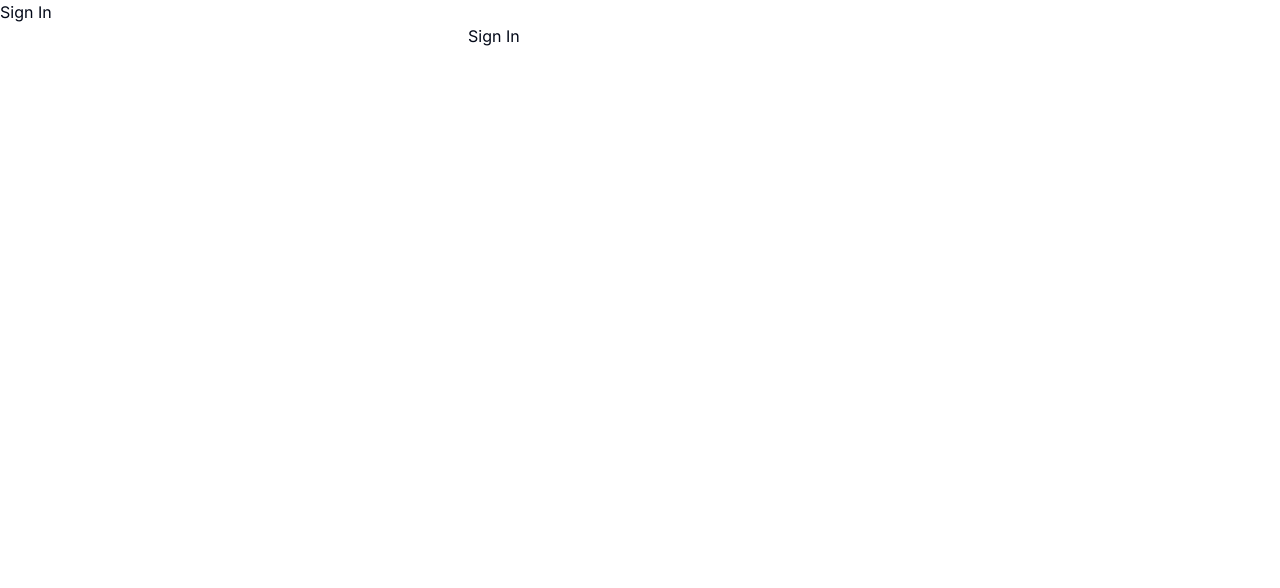
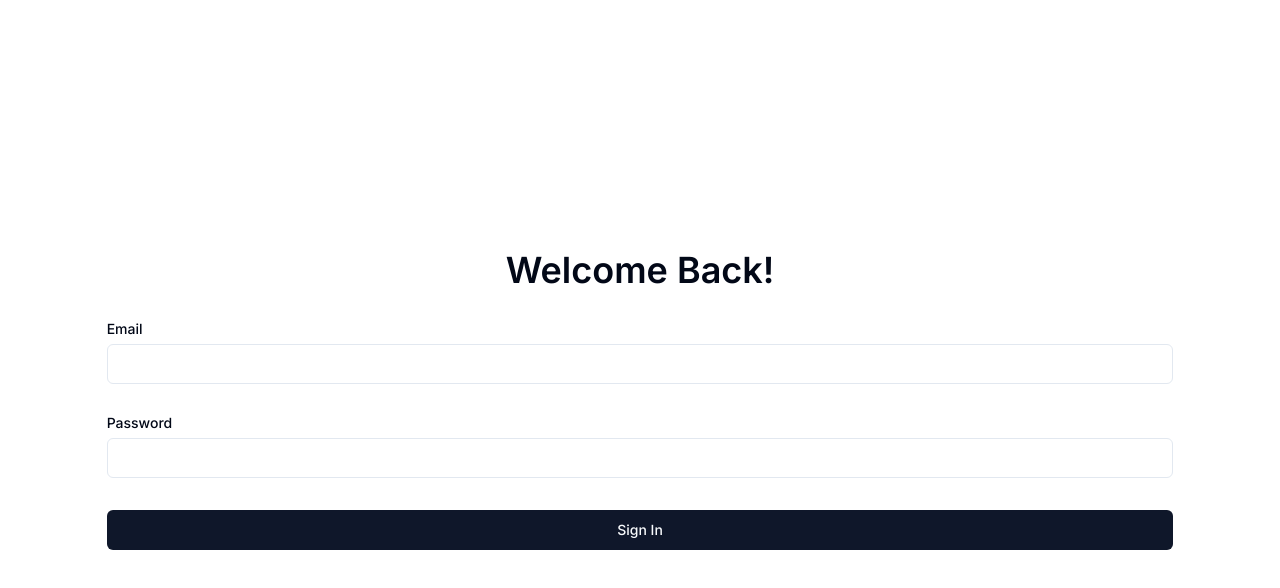
Before and after one commit to abdihashii/direct-messaging-app, a Next.js app in the folder client/: page /auth/sign-in in a window 1280 px wide. Shown: the top 588 px of the page. Built offline with nearby package versions, Linux system fonts and the light colour scheme.

Commit message:
basic design of sign in form

```diff
--- a/client/app/auth/SignInForm.tsx
+++ b/client/app/auth/SignInForm.tsx
@@ -3,6 +3,9 @@
 import { useForm } from 'react-hook-form';
 import { yupResolver } from '@hookform/resolvers/yup';
 import * as yup from 'yup';
+import { Button } from '@/components/ui/button';
+import { Input } from '@/components/ui/input';
+import { Label } from '@/components/ui/label';
 
 const schema = yup
   .object()
@@ -16,10 +19,22 @@ const SignInForm = () => {
   const {} = useForm({});
 
   return (
-    <form>
-      <input type="email" name="email" />
-      <input type="password" name="password" />
-      <button type="submit">Sign In</button>
+    <form className="flex flex-col gap-8 w-full">
+      <section className="flex flex-col gap-2">
+        <Label htmlFor="email">Email</Label>
+        <Input type="email" name="email" id="email" />
+      </section>
+
+      <section className="flex flex-col gap-2">
+        <Label htmlFor="password">Password</Label>
+        <Input type="password" name="password" id="password" />
+      </section>
+
+      <section>
+        <Button type="submit" className="w-full">
+          Sign In
+        </Button>
+      </section>
     </form>
   );
 };
--- a/client/app/auth/sign-in/page.tsx
+++ b/client/app/auth/sign-in/page.tsx
@@ -2,8 +2,8 @@ import SignInForm from '../SignInForm';
 
 export default function SignInPage() {
   return (
-    <main>
-      <h1>Sign In</h1>
+    <main className="h-screen justify-center gap-8 flex flex-col items-center mx-auto w-10/12">
+      <h1 className="text-4xl font-semibold">Welcome Back!</h1>
 
       <SignInForm />
     </main>
```
